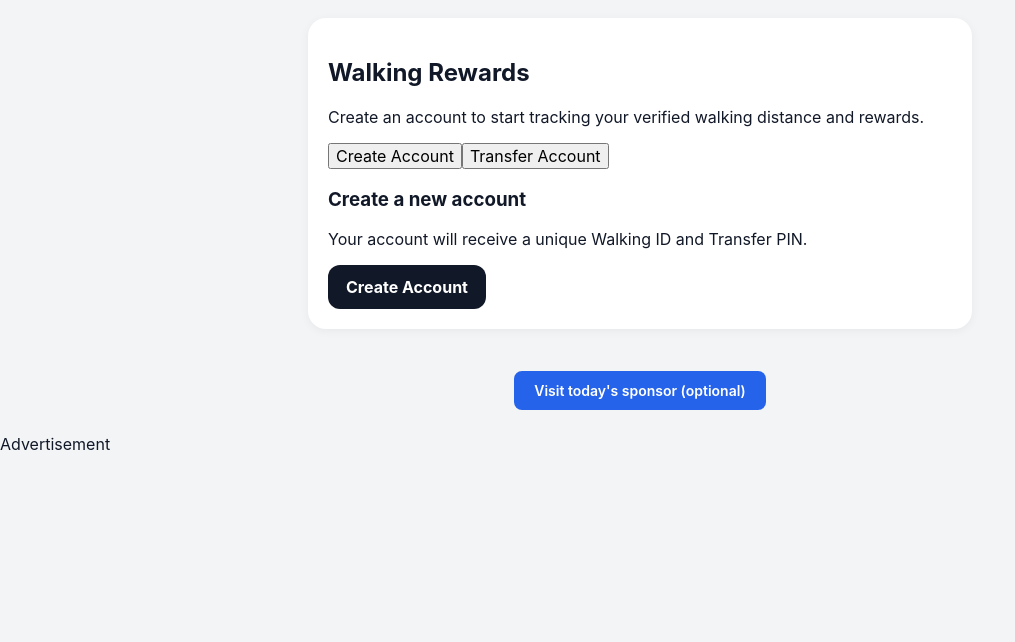
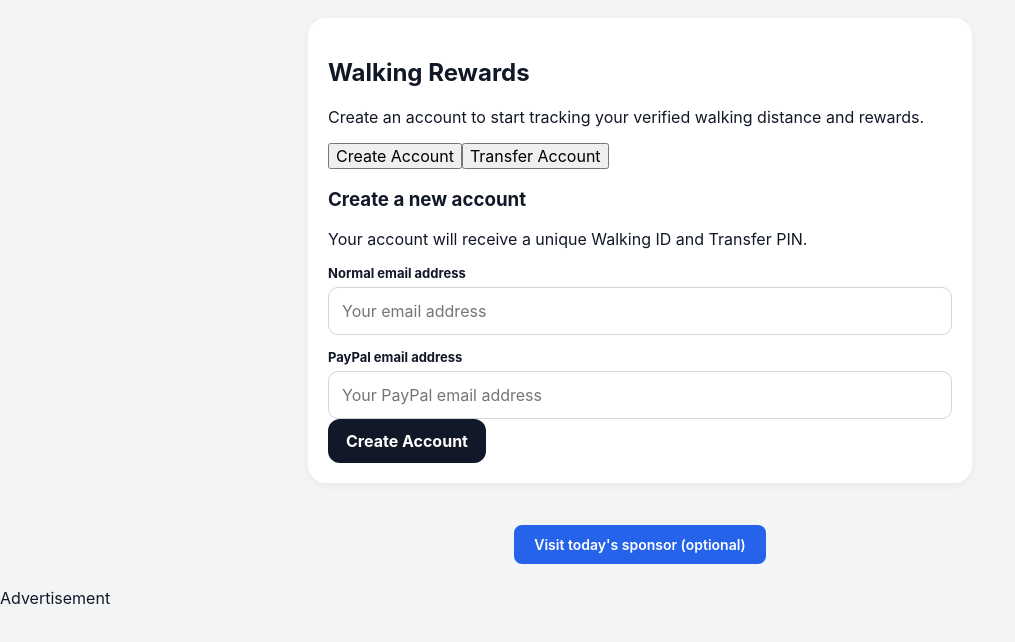
Before and after one commit to a757k/Walking-rewards-, a React (Vite) app: page / in a window 1280 px wide. Shown: the top 642 px of the page, without its empty margins (0-1015 px from the left). Built offline with nearby package versions, Linux system fonts and the light colour scheme.

Commit message:
Update Account.jsx

```diff
--- a/src/components/Account.jsx
+++ b/src/components/Account.jsx
@@ -1,7 +1,9 @@
+
 import { useState } from "react";
 import {
   createAccount,
-  transferAccount
+  transferAccount,
+  saveEmails
 } from "../utils/api";
 import {
   saveAccount,
@@ -16,14 +18,26 @@ export default function Account({
   const [mode, setMode] = useState("create");
   const [walkingId, setWalkingId] = useState("");
   const [transferPin, setTransferPin] = useState("");
+  const [email, setEmail] = useState("");
+  const [paypalEmail, setPaypalEmail] = useState("");
   const [loading, setLoading] = useState(false);
   const [message, setMessage] = useState("");
   const [error, setError] = useState("");
 
   async function handleCreate() {
+    const normalEmail = email.trim().toLowerCase();
+    const paymentEmail = paypalEmail.trim().toLowerCase();
+
+    if (!normalEmail || !paymentEmail) {
+      setError("Enter both your normal email and PayPal email.");
+      return;
+    }
+
     setLoading(true);
     setError("");
     setMessage("");
+
+    let createdAccount = null;
 
     try {
       const result = await createAccount();
@@ -32,12 +46,31 @@ export default function Account({
         throw new Error("The server did not return an account.");
       }
 
-      saveAccount(result.account);
-      updateAccount(result.account);
+      createdAccount = result.account;
 
-      setMessage("Account created successfully.");
+      await saveEmails(
+        createdAccount.walkingId,
+        createdAccount.transferPin,
+        normalEmail,
+        paymentEmail
+      );
+
+      saveAccount(createdAccount);
+      updateAccount(createdAccount);
+
+      setMessage("Account created and email details saved successfully.");
     } catch (err) {
-      setError(err.message || "Could not create account.");
+      if (createdAccount) {
+        saveAccount(createdAccount);
+        updateAccount(createdAccount);
+
+        setError(
+          "Your account was created, but your email details could not be saved. Keep your Walking ID and PIN safe. Please contact support before creating another account. Error: " +
+          (err.message || "Unknown error.")
+        );
+      } else {
+        setError(err.message || "Could not create account.");
+      }
     } finally {
       setLoading(false);
     }
@@ -123,6 +156,26 @@ export default function Account({
                 Transfer PIN.
               </p>
 
+              <label>Normal email address</label>
+              <input
+                type="email"
+                placeholder="Your email address"
+                value={email}
+                onChange={(e) => setEmail(e.target.value)}
+                autoComplete="email"
+                required
+              />
+
+              <label>PayPal email address</label>
+              <input
+                type="email"
+                placeholder="Your PayPal email address"
+                value={paypalEmail}
+                onChange={(e) => setPaypalEmail(e.target.value)}
+                autoComplete="off"
+                required
+              />
+
               <button
                 className="primary-button"
                 onClick={handleCreate}
@@ -146,7 +199,7 @@ export default function Account({
               />
 
               <input
-                type="text"
+                type="password"
                 inputMode="numeric"
                 placeholder="Transfer PIN"
                 value={transferPin}
@@ -165,15 +218,11 @@ export default function Account({
           )}
 
           {message && (
-            <p className="success-message">
-              {message}
-            </p>
+            <p className="success-message">{message}</p>
           )}
 
           {error && (
-            <p className="error-message">
-              {error}
-            </p>
+            <p className="error-message">{error}</p>
           )}
         </div>
       </div>
```
